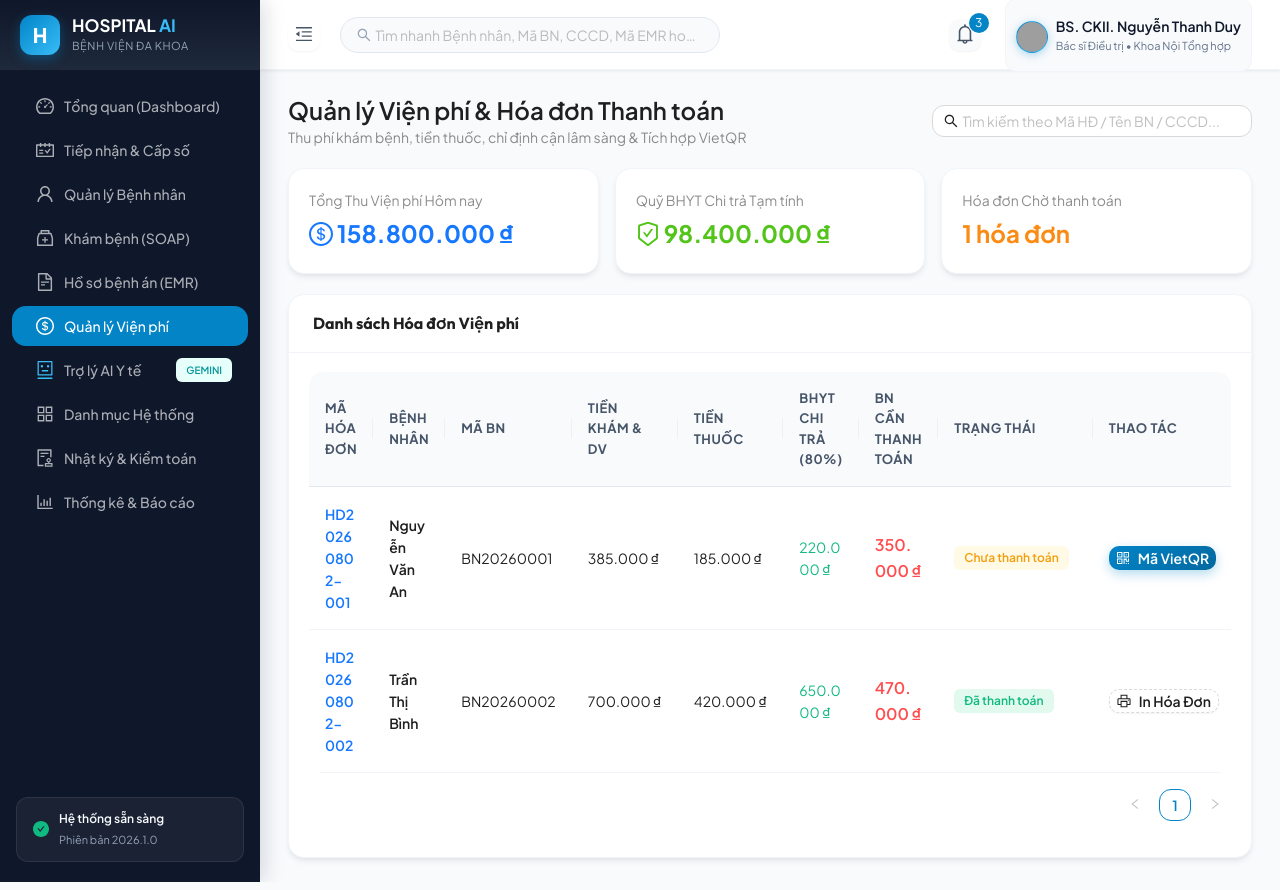
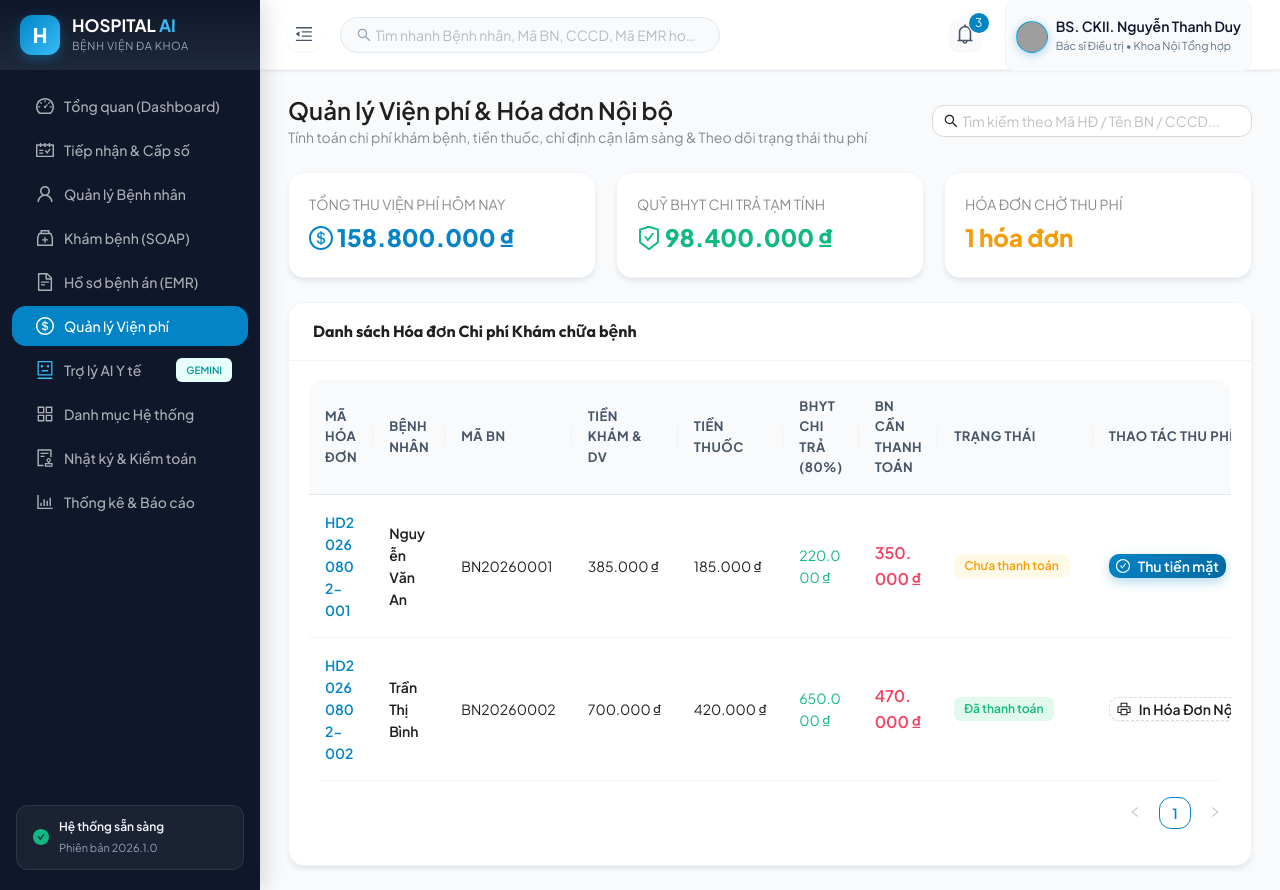
Before and after one commit to dieydev/hospital_ai, a React (Vite) app in the folder src/web-admin/: page /billing in a window 1280 px wide. Built offline with nearby package versions, Linux system fonts and the light colour scheme; grey boxes are pictures that could not be loaded.

Commit message:
docs: Cập nhật chuẩn phân hệ Quản lý Viện phí Nội bộ (Không kết nối cổng thanh toán 3rd party)

```diff
--- a/src/web-admin/src/pages/BillingPage.tsx
+++ b/src/web-admin/src/pages/BillingPage.tsx
@@ -58,7 +58,7 @@ export const BillingPage: React.FC = () => {
 
   const handleConfirmPayment = (id: string) => {
     setInvoices(invoices.map((inv) => (inv.id === id ? { ...inv, trangThai: 'Đã thanh toán' } : inv)));
-    message.success('Đã xác nhận thanh toán thành công hóa đơn!');
+    message.success('Đã thu tiền và cập nhật trạng thái hóa đơn thành công!');
     setIsQrModalOpen(false);
   };
 
@@ -67,7 +67,7 @@ export const BillingPage: React.FC = () => {
       title: 'Mã Hóa Đơn',
       dataIndex: 'maHoaDon',
       key: 'maHoaDon',
-      render: (code: string) => <Text strong style={{ color: '#1677ff' }}>{code}</Text>,
+      render: (code: string) => <Text strong style={{ color: '#0284c7' }}>{code}</Text>,
     },
     { title: 'Bệnh nhân', dataIndex: 'tenBenhNhan', key: 'tenBenhNhan', render: (t: string) => <Text strong>{t}</Text> },
     { title: 'Mã BN', dataIndex: 'maBenhNhan', key: 'maBenhNhan' },
@@ -78,7 +78,7 @@ export const BillingPage: React.FC = () => {
       title: 'BN Cần Thanh Toán',
       dataIndex: 'benhNhanThanhToan',
       key: 'benhNhanThanhToan',
-      render: (val: number) => <Text strong style={{ color: '#ff4d4f', fontSize: 16 }}>{formatCurrency(val)}</Text>,
+      render: (val: number) => <Text strong style={{ color: '#f43f5e', fontSize: 16 }}>{formatCurrency(val)}</Text>,
     },
     {
       title: 'Trạng thái',
@@ -87,16 +87,21 @@ export const BillingPage: React.FC = () => {
       render: (st: string) => <Tag color={getStatusTagColor(st)}>{st}</Tag>,
     },
     {
-      title: 'Thao tác',
+      title: 'Thao tác Thu phí',
       key: 'action',
       render: (_: unknown, record: Invoice) => (
         <Space>
           {record.trangThai === 'Chưa thanh toán' ? (
-            <Button icon={<QrcodeOutlined />} type="primary" size="small" onClick={() => handleOpenQrModal(record)}>
-              Mã VietQR
-            </Button>
+            <>
+              <Button icon={<CheckCircleOutlined />} type="primary" size="small" style={{ background: '#10b981', borderColor: '#10b981' }} onClick={() => handleConfirmPayment(record.id)}>
+                Thu tiền mặt
+              </Button>
+              <Button icon={<QrcodeOutlined />} size="small" onClick={() => handleOpenQrModal(record)}>
+                QR Chuyển khoản
+              </Button>
+            </>
           ) : (
-            <Button icon={<PrinterOutlined />} size="small" type="dashed">In Hóa Đơn</Button>
+            <Button icon={<PrinterOutlined />} size="small" type="dashed">In Hóa Đơn Nội Bộ</Button>
           )}
         </Space>
       ),
@@ -104,44 +109,44 @@ export const BillingPage: React.FC = () => {
   ];
 
   return (
-    <div style={{ display: 'flex', flexDirection: 'column', gap: 20 }}>
+    <div style={{ display: 'flex', flexDirection: 'column', gap: 24 }}>
       <div style={{ display: 'flex', justifyContent: 'space-between', alignItems: 'center' }}>
         <div>
-          <Title level={3} style={{ margin: 0 }}>Quản lý Viện phí & Hóa đơn Thanh toán</Title>
-          <Text type="secondary">Thu phí khám bệnh, tiền thuốc, chỉ định cận lâm sàng & Tích hợp VietQR</Text>
+          <Title level={3} style={{ margin: 0 }}>Quản lý Viện phí & Hóa đơn Nội bộ</Title>
+          <Text type="secondary">Tính toán chi phí khám bệnh, tiền thuốc, chỉ định cận lâm sàng & Theo dõi trạng thái thu phí</Text>
         </div>
         <Space>
           <Input placeholder="Tìm kiếm theo Mã HĐ / Tên BN / CCCD..." prefix={<SearchOutlined />} style={{ width: 320 }} />
         </Space>
       </div>
 
-      <Row gutter={16}>
+      <Row gutter={[20, 20]}>
         <Col span={8}>
-          <Card style={{ borderRadius: 12 }}>
-            <Statistic title="Tổng Thu Viện phí Hôm nay" value={158800000} formatter={(val) => formatCurrency(Number(val))} valueStyle={{ color: '#1677ff', fontWeight: 700 }} prefix={<DollarOutlined />} />
+          <Card style={{ borderRadius: 16 }}>
+            <Statistic title="TỔNG THU VIỆN PHÍ HÔM NAY" value={158800000} formatter={(val) => formatCurrency(Number(val))} valueStyle={{ color: '#0284c7', fontWeight: 800 }} prefix={<DollarOutlined />} />
           </Card>
         </Col>
 
         <Col span={8}>
-          <Card style={{ borderRadius: 12 }}>
-            <Statistic title="Quỹ BHYT Chi trả Tạm tính" value={98400000} formatter={(val) => formatCurrency(Number(val))} valueStyle={{ color: '#52c41a', fontWeight: 700 }} prefix={<SafetyCertificateOutlined />} />
+          <Card style={{ borderRadius: 16 }}>
+            <Statistic title="QUỸ BHYT CHI TRẢ TẠM TÍNH" value={98400000} formatter={(val) => formatCurrency(Number(val))} valueStyle={{ color: '#10b981', fontWeight: 800 }} prefix={<SafetyCertificateOutlined />} />
           </Card>
         </Col>
 
         <Col span={8}>
-          <Card style={{ borderRadius: 12 }}>
-            <Statistic title="Hóa đơn Chờ thanh toán" value={invoices.filter((i) => i.trangThai === 'Chưa thanh toán').length} valueStyle={{ color: '#fa8c16', fontWeight: 700 }} suffix="hóa đơn" />
+          <Card style={{ borderRadius: 16 }}>
+            <Statistic title="HÓA ĐƠN CHỜ THU PHÍ" value={invoices.filter((i) => i.trangThai === 'Chưa thanh toán').length} valueStyle={{ color: '#f59e0b', fontWeight: 800 }} suffix="hóa đơn" />
           </Card>
         </Col>
       </Row>
 
-      <Card title="Danh sách Hóa đơn Viện phí" style={{ borderRadius: 12 }}>
+      <Card title="Danh sách Hóa đơn Chi phí Khám chữa bệnh" style={{ borderRadius: 16 }}>
         <Table dataSource={invoices} columns={columns} rowKey="id" />
       </Card>
 
-      {/* Modal VietQR Payment */}
+      {/* Modal QR Chuyển khoản nội bộ */}
       <Modal
-        title="Thanh toán Viện phí qua Mã QR VietQR"
+        title="Thông tin Chuyển khoản Viện phí Nội bộ (Mã QR Tham khảo)"
         open={isQrModalOpen}
         onCancel={() => setIsQrModalOpen(false)}
         footer={null}
@@ -152,19 +157,19 @@ export const BillingPage: React.FC = () => {
             <Title level={4} style={{ margin: '8px 0' }}>Bệnh nhân: {selectedInvoice.tenBenhNhan}</Title>
             <Text type="secondary">Mã Hóa đơn: {selectedInvoice.maHoaDon}</Text>
 
-            <div style={{ margin: '20px auto', width: 220, padding: 12, border: '2px solid #1677ff', borderRadius: 16, background: '#fff' }}>
+            <div style={{ margin: '20px auto', width: 220, padding: 12, border: '2px solid #0284c7', borderRadius: 16, background: '#fff' }}>
               <Image src={selectedInvoice.qrCodeUrl} alt="VietQR" width={196} preview={false} />
             </div>
 
-            <Title level={2} style={{ color: '#ff4d4f', margin: '0 0 16px' }}>
+            <Title level={2} style={{ color: '#f43f5e', margin: '0 0 16px' }}>
               {formatCurrency(selectedInvoice.benhNhanThanhToan)}
             </Title>
             <Text>Nội dung CK: <strong>{selectedInvoice.maHoaDon}</strong></Text>
 
             <div style={{ marginTop: 24, display: 'flex', justifyContent: 'center', gap: 12 }}>
               <Button onClick={() => setIsQrModalOpen(false)}>Đóng</Button>
-              <Button type="primary" icon={<CheckCircleOutlined />} size="large" style={{ background: '#52c41a', borderColor: '#52c41a' }} onClick={() => handleConfirmPayment(selectedInvoice.id)}>
-                Xác nhận Đã thu tiền
+              <Button type="primary" icon={<CheckCircleOutlined />} size="large" style={{ background: '#10b981', borderColor: '#10b981' }} onClick={() => handleConfirmPayment(selectedInvoice.id)}>
+                Xác nhận Đã thu đủ tiền
               </Button>
             </div>
           </div>
```
